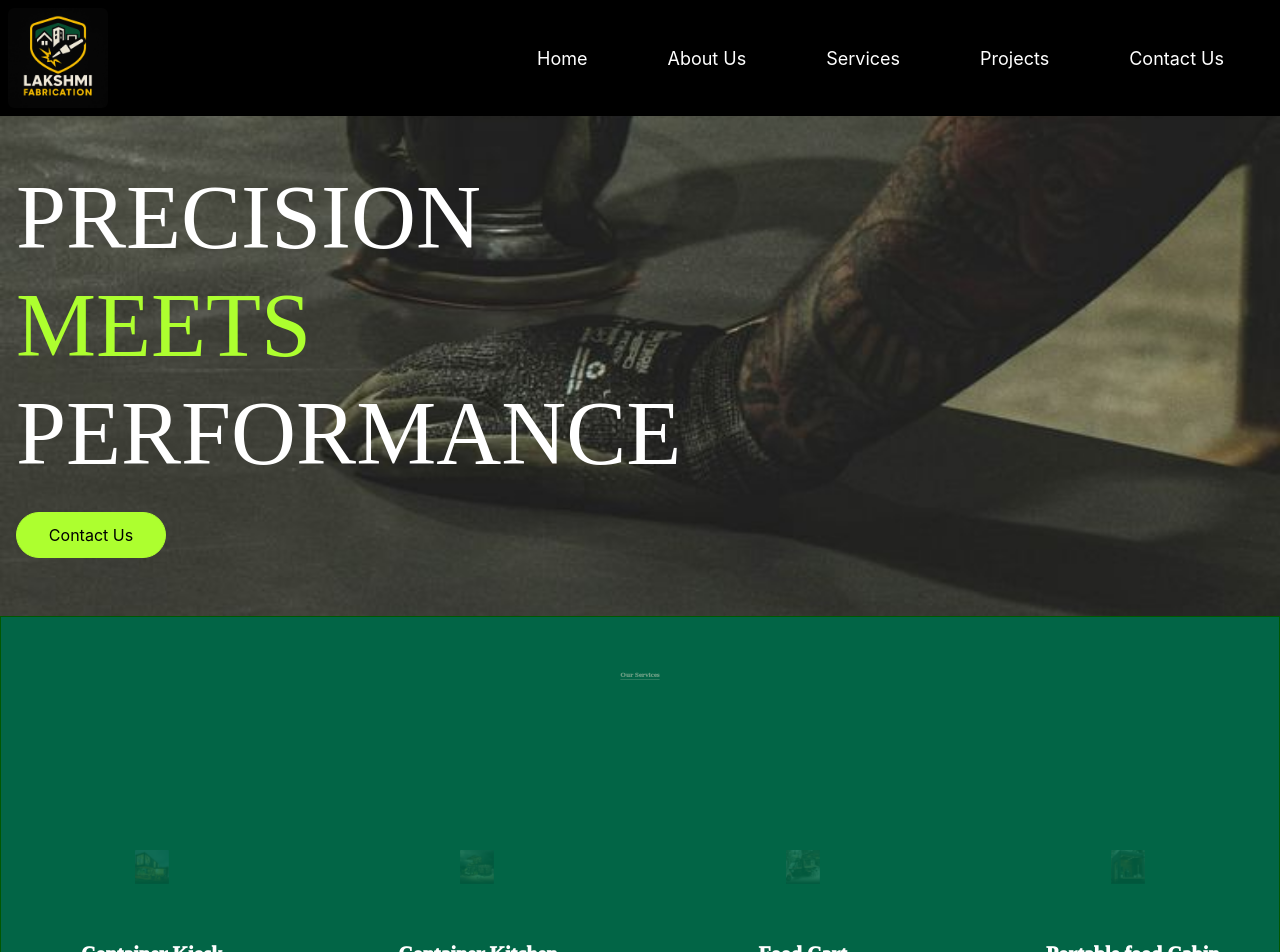
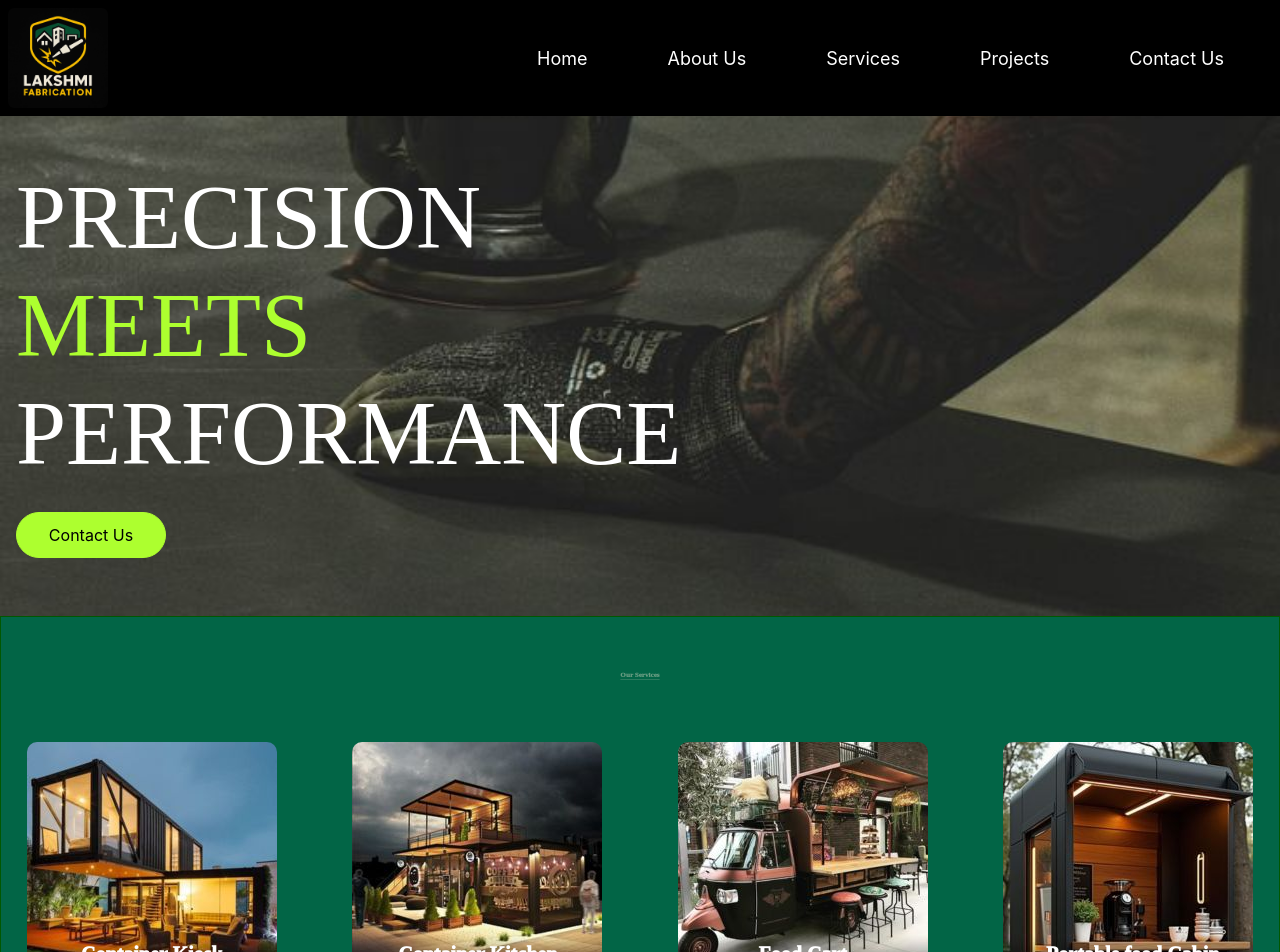
Before and after one commit to aravindhbabu19/fabric7, a React (Create React App) app in the folder ProjectFab/Frontend/myapp/: page /services in a window 1280 px wide. Shown: the top 952 px of the page. Built offline with nearby package versions, Linux system fonts and the light colour scheme.

Commit message:
Update App.css

```diff
--- a/ProjectFab/Frontend/myapp/src/App.css
+++ b/ProjectFab/Frontend/myapp/src/App.css
@@ -453,7 +453,7 @@
   border-radius: 10px;
   animation: blink linear;
   animation-delay: 1s;
-  animation-timeline:view();
+
   animation-range: entry 0% cover 40%;
 }
 @keyframes blink {
```
